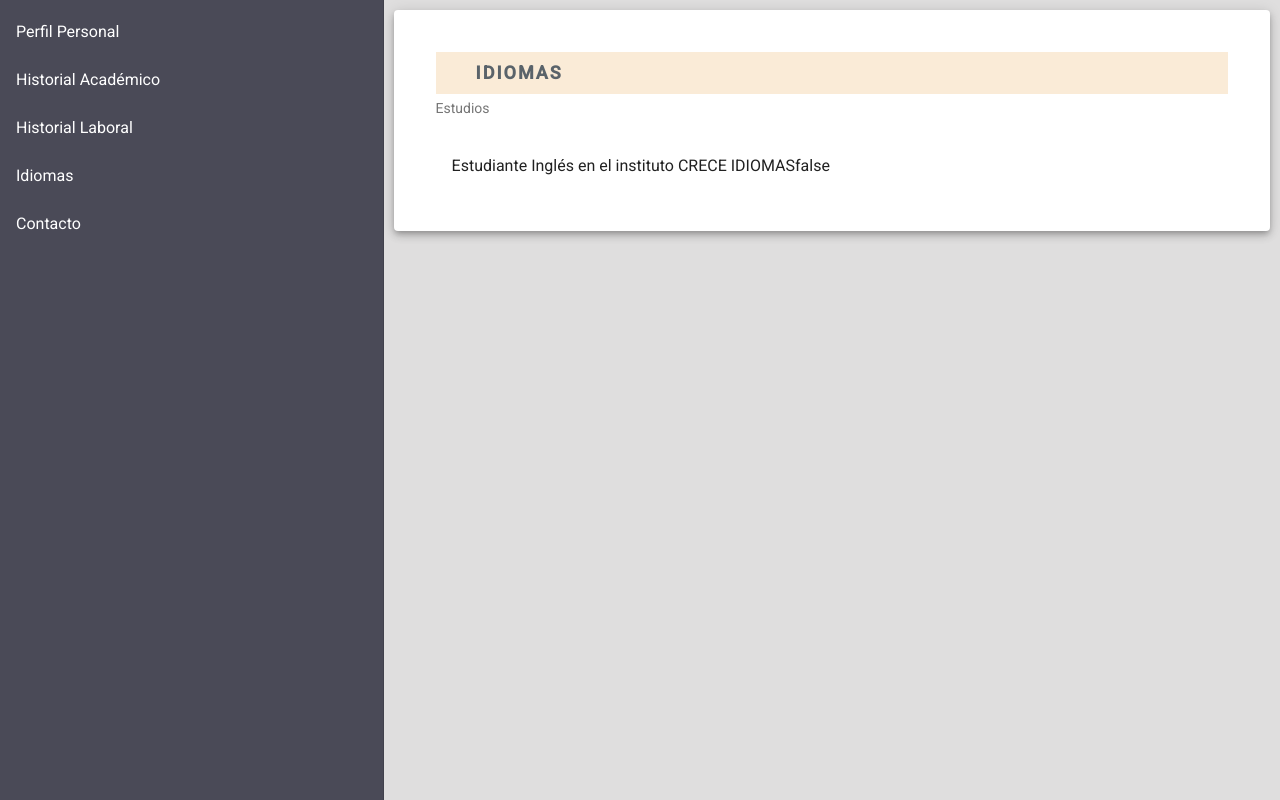
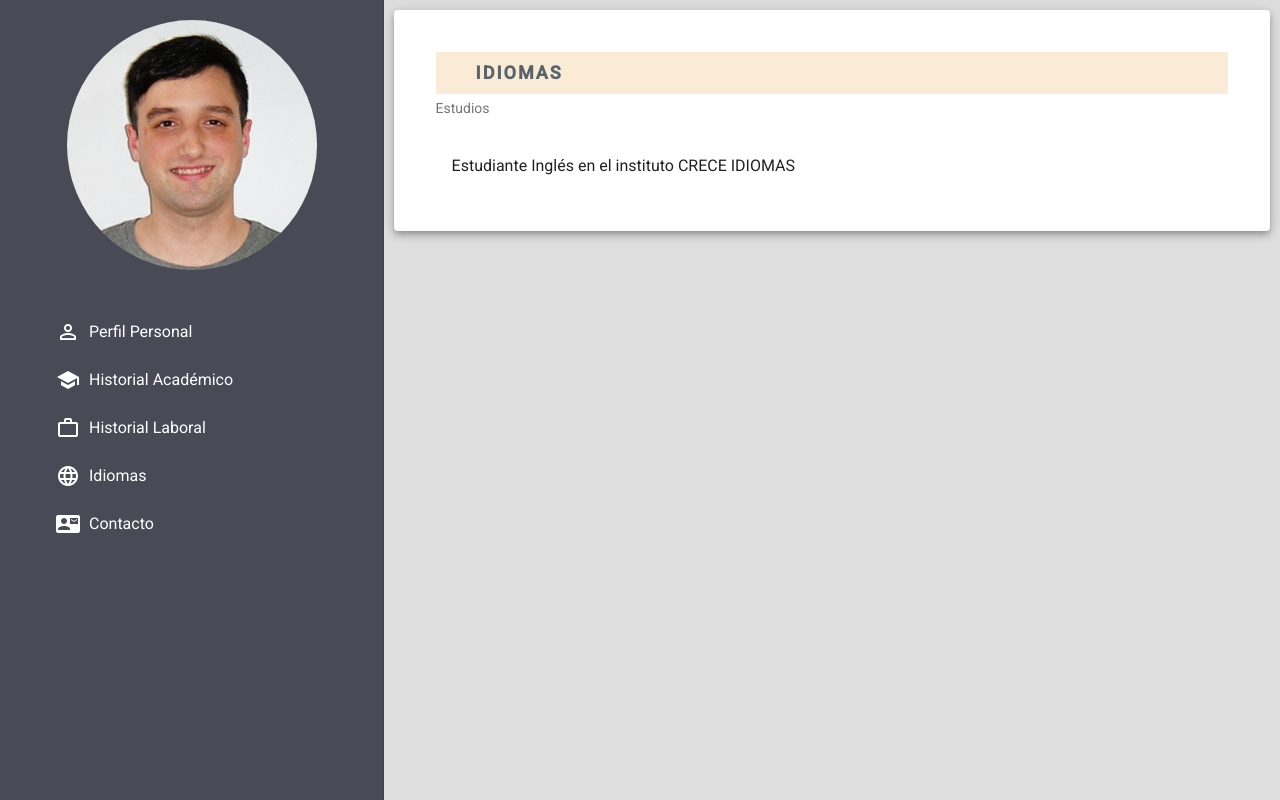
Before and after one commit to Caruunico/CVNicolasCaruso, an Angular app: page /idiomas in a window 1280 px wide. Built offline with nearby package versions, Linux system fonts and the light colour scheme.

Commit message:
bold en elementos array, foto carnet e iconos

```diff
--- a/src/app/app.component.css
+++ b/src/app/app.component.css
@@ -10,5 +10,32 @@
     background-color: rgb(223, 222, 222);
 }
 .list{
-    color:white
+    color:white;
+    margin-left: 40px;
 }
+.lista{
+    margin-top:30px
+}
+.options{
+    display: flex;
+    flex-direction: row;
+    flex-wrap: nowrap;
+    align-content: space-around;
+    justify-content: flex-start;
+    align-items: center;
+}
+mat-icon{
+    margin-right: 9px;
+}
+/* Estilos foto carnet*/
+img{
+    margin-top: 20px;
+    border-radius: 170px;
+    width: 250px;
+}
+
+.fotoCarnet{
+    display: flex;
+    align-items: center;
+    justify-content: space-around;
+}
--- a/src/app/app.component.html
+++ b/src/app/app.component.html
@@ -1,11 +1,11 @@
 <mat-drawer-container class="example-container">
     <mat-drawer mode="side" opened class="menu">
-      <div>
-        <!-- <img src="../../assets/juani.jpeg" alt=""> -->
+      <div class="fotoCarnet">
+        <img src="../../assets/fotocarnet.jpg" alt="">
       </div>
-        <mat-selection-list #shoes [multiple]="false">
+        <mat-selection-list #shoes [multiple]="false" class="lista">
             <mat-list-option class="list" *ngFor="let options of pages" [value]="options" [routerLink]="options.ruta">
-              {{options.nombre}}
+              <p class="options"><mat-icon>{{options.icon}}</mat-icon> {{options.nombre}}</p>
             </mat-list-option>
           </mat-selection-list>
     </mat-drawer>
--- a/src/app/app.component.ts
+++ b/src/app/app.component.ts
@@ -3,6 +3,7 @@ import { Component } from '@angular/core';
 interface Pages {
   nombre: string;
   ruta: string;
+  icon: string;
 }
 
 
@@ -16,23 +17,28 @@ export class AppComponent {
   pages: Pages[] = [
     {
       nombre: 'Perfil Personal',
-      ruta: '/perfilPersonal'
+      ruta: '/perfilPersonal',
+      icon: 'perm_identity'
     },
     {
       nombre: 'Historial Académico',
-      ruta: '/historialAcademico'
+      ruta: '/historialAcademico',
+      icon: 'school'
     },
     {
       nombre: 'Historial Laboral',
-      ruta: '/historialLaboral'
+      ruta: '/historialLaboral',
+      icon: 'work_outline'
     },
     {
       nombre: 'Idiomas',
-      ruta: '/idiomas'
+      ruta: '/idiomas',
+      icon: 'language'
     },
     {
       nombre: 'Contacto',
-      ruta: '/infoContacto'
+      ruta: '/infoContacto',
+      icon: 'contact_mail'
     },
   ]
   constructor(){}
--- a/src/app/components/reusable-card/reusable-card.component.css
+++ b/src/app/components/reusable-card/reusable-card.component.css
@@ -21,3 +21,10 @@ mat-card{
 .normal{
     font-weight: 100;
 }
+.pieDeTituloCard{
+    font-weight: bold;
+    font-size: 16px;
+    color: #5a636a;
+    letter-spacing: 2px;
+
+}
--- a/src/app/components/reusable-card/reusable-card.component.html
+++ b/src/app/components/reusable-card/reusable-card.component.html
@@ -2,9 +2,11 @@
   <mat-card-title>{{data.tituloCard}}</mat-card-title>
   <mat-card-subtitle>{{data.subTituloCard}}</mat-card-subtitle>
   <mat-card-content>
+    <p class="pieDeTituloCard">{{data.pieDeTituloCard}}</p>
     <mat-selection-list #shoes [multiple]="false" *ngFor="let item of data.contenidoCard">
-        <mat-list-option *ngFor="let element of item.contenido" [value]="element" >
-          {{element.texto}}{{element.negrita}}
+      <mat-list-option *ngFor="let element of item.contenido" [value]="element">
+        <p *ngIf="!element.negrita">{{element.texto}}</p>
+        <p *ngIf="element.negrita"><b>{{element.texto}}</b></p>
       </mat-list-option>
     </mat-selection-list>
   </mat-card-content>
--- a/src/data-service.service.ts
+++ b/src/data-service.service.ts
@@ -11,6 +11,8 @@ interface DatosCard {
   providedIn: 'root'
 })
 export class DataServiceService {
+  linkedIn = 'https://www.linkedin.com/in/nicolascaruso-889570187/'
+  git = 'https://github.com/Caruunico'
   dataCard: DatosCard[] = [
     {
       tituloCard: 'NICOLÁS MARTÍN CARUSO - ANALISTA DE SISTEMAS',
@@ -21,13 +23,13 @@ export class DataServiceService {
           contenido: [
             { texto: 'Mi objetivo es trabajar en una empresa de tecnología donde pueda aplicar mis conocimientos, adquirir nuevos aprendizajes que me ayuden a crecer tanto en lo laboral como en lo personal y poder desenvolverme con compromiso y responsabilidad dentro de un buen clima laboral.', negrita: false },
             { texto: 'Skills:', negrita: true },
-            { texto: 'Html5:', negrita: false },
+            { texto: 'Html5.', negrita: false },
             { texto: 'Css, Grid y Flexbox', negrita: false },
             { texto: 'JavaScript', negrita: false },
             { texto: 'TypeScript / Angular 10+', negrita: false },
             { texto: 'Integración de servicios con API REST', negrita: false },
-            { texto: 'Git:', negrita: false },
-            { texto: 'Metodología ágil Scrum:', negrita: false },
+            { texto: 'Git.', negrita: false },
+            { texto: 'Metodología ágil Scrum.', negrita: false },
           ]
         }
       ]
@@ -44,7 +46,7 @@ export class DataServiceService {
             { texto: 'Diagrama entidad-relación.', negrita: false },
             { texto: 'UML.', negrita: false },
             { texto: 'Casos de uso.', negrita: false },
-            { texto: 'Html5', negrita: false },
+            { texto: 'Html5.', negrita: false },
             { texto: 'Desarrollo:', negrita: true },
             { texto: 'CSS.', negrita: false },
             { texto: 'JavaScript.', negrita: false },
@@ -128,11 +130,11 @@ export class DataServiceService {
             [
               { texto: 'Teléfono: 341-2256609.', negrita: false },
               { texto: 'LinkedIn:', negrita: true },
-              { texto:'https://www.linkedin.com/in/nicolascaruso-889570187/', negrita: false },
+              { texto:'https://www.linkedin.com/in/nicolascaruso-889570187/', negrita: false, link: this.linkedIn},
               { texto: 'GitHub:', negrita: true },
-              { texto: 'https://github.com/Caruunico', negrita: false },
+              { texto: 'https://github.com/Caruunico', negrita: false, link: this.git },
               { texto: 'Rosario, Santa Fe, Argentina.', negrita: true },
-              { texto: 'Correo: nicolascaruso19@outlook.com', negrita: false }
+              { texto: 'Correo: nicolascaruso19@outlook.com', negrita: true }
               ]
         }
 
```
Also changed, not shown: src/app/material/material.module.ts (+6 -2 lines), src/assets/fotocarnet.jpg (added). Lines whose indentation alone changed are shown as unchanged.
